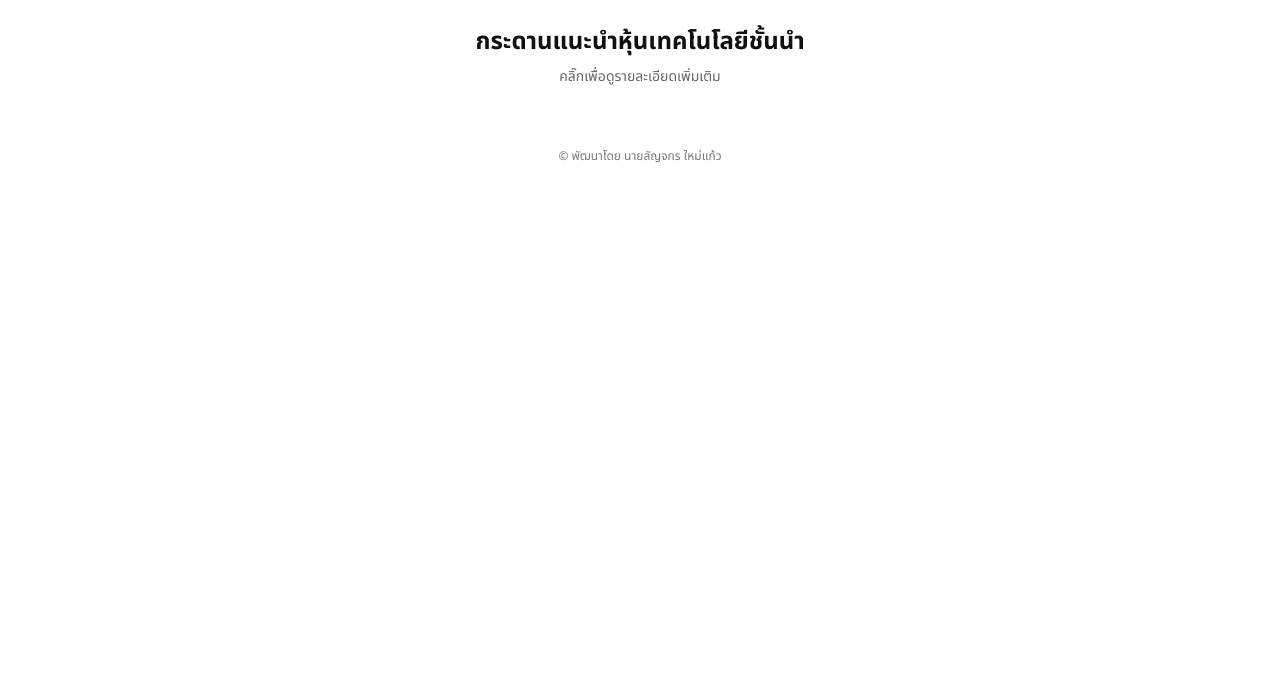
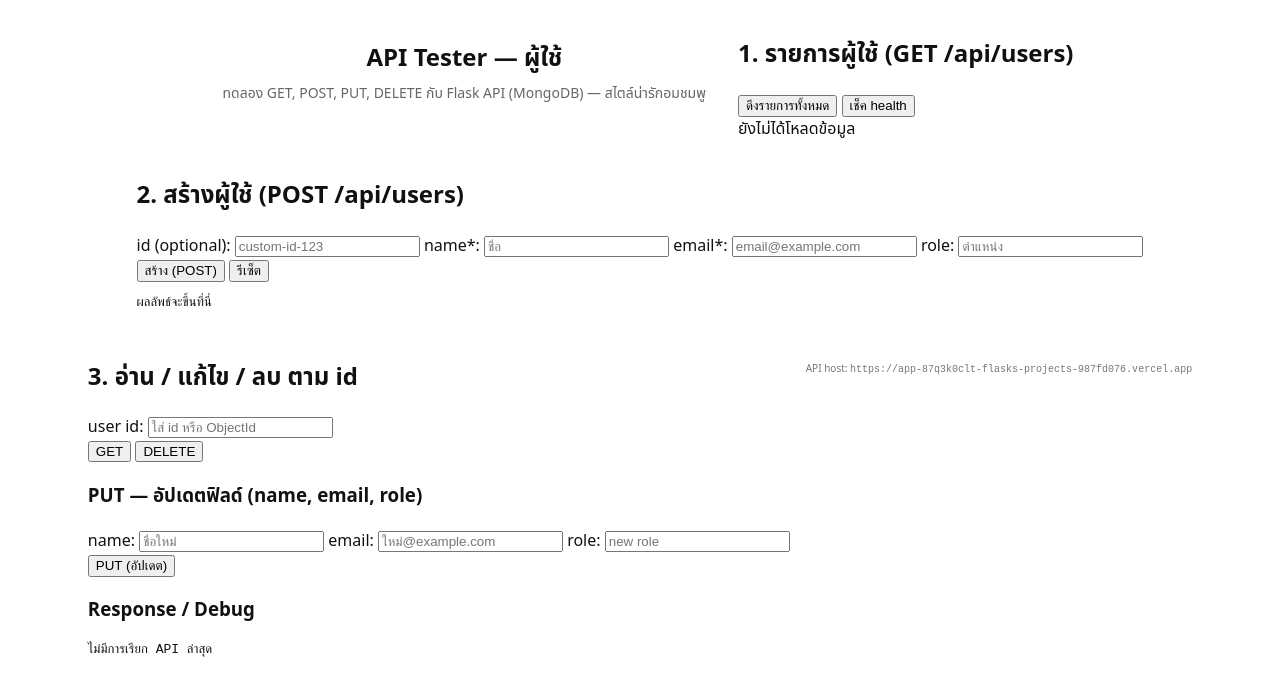
Before and after one commit to lanchakon-maikaeo/apptech, a plain HTML site: page index.html in a window 1280 px wide. Drawn offline with Linux system fonts and the light colour scheme.

Commit message:
Revamp index.html for API Tester functionality
Updated the HTML structure for the API Tester page, including new sections for user management and API interaction.

```diff
--- a/index.html
+++ b/index.html
@@ -1,38 +1,77 @@
-<!DOCTYPE html>
+<!doctype html>
 <html lang="th">
 <head>
-  <meta charset="utf-8">
-  <meta name="viewport" content="width=device-width, initial-scale=1">
-  <title>แนะนำหุ้น Tech</title>
-  <link rel="preconnect" href="https://fonts.googleapis.com">
-  <link rel="preconnect" href="https://fonts.gstatic.com" crossorigin>
-  <link href="https://fonts.googleapis.com/css2?family=Noto+Sans+Thai:wght@100..900&family=Sarabun:wght@400;500;600&display=swap" rel="stylesheet">
-  <link rel="stylesheet" href="styles.css">
+  <meta charset="utf-8" />
+  <meta name="viewport" content="width=device-width, initial-scale=1" />
+  <title>API Tester — ผู้ใช้ (Cute Pink)</title>
+  <link rel="stylesheet" href="styles.css" />
 </head>
 <body>
-  <header>
-    <h1>กระดานแนะนำหุ้นเทคโนโลยีชั้นนำ</h1>
-    <p>คลิ๊กเพื่อดูรายละเอียดเพิ่มเติม</p>
-  </header>
+  <main class="container">
+    <header>
+      <h1>API Tester — ผู้ใช้</h1>
+      <p class="subtitle">ทดลอง GET, POST, PUT, DELETE กับ Flask API (MongoDB) — สไตล์น่ารักอมชมพู</p>
+    </header>
 
-  <main id="companyList"></main>
+    <section class="panel">
+      <h2>1. รายการผู้ใช้ (GET /api/users)</h2>
+      <div class="row">
+        <button id="btn-refresh" class="btn">ดึงรายการทั้งหมด</button>
+        <button id="btn-health" class="btn ghost">เช็ค health</button>
+      </div>
+      <div id="users-area" class="list-area">ยังไม่ได้โหลดข้อมูล</div>
+    </section>
 
-  <div id="overlay" style="display: none;">
-    <article class="overlay-box">
-      <img id="overlayLogo" src="" alt="">
-      <h2 id="overlayTitle"></h2>
-      <p id="overlayDesc"></p>
-      <a id="overlayLink" href="#" target="_blank"> ดูกราฟ </a>
-      <button id="closeBtn"> ปิด </button>
-    </article>
-  </div>
+    <section class="panel">
+      <h2>2. สร้างผู้ใช้ (POST /api/users)</h2>
+      <form id="create-form" class="form">
+        <label>id (optional): <input name="id" placeholder="custom-id-123"></label>
+        <label>name*: <input name="name" required placeholder="ชื่อ"></label>
+        <label>email*: <input name="email" type="email" required placeholder="email@example.com"></label>
+        <label>role: <input name="role" placeholder="ตำแหน่ง"></label>
+        <div class="row">
+          <button type="submit" class="btn primary">สร้าง (POST)</button>
+          <button type="reset" class="btn ghost">รีเซ็ต</button>
+        </div>
+      </form>
+      <pre id="create-result" class="result">ผลลัพธ์จะขึ้นที่นี่</pre>
+    </section>
+
+    <section class="panel grid-2">
+      <div>
+        <h2>3. อ่าน / แก้ไข / ลบ ตาม id</h2>
+        <form id="id-ops-form" class="form-inline">
+          <label>user id: <input id="target-id" placeholder="ใส่ id หรือ ObjectId"></label>
+          <div class="row">
+            <button type="button" id="btn-get" class="btn">GET</button>
+            <button type="button" id="btn-delete" class="btn danger">DELETE</button>
+          </div>
+        </form>
+
+        <div class="update-block">
+          <h3>PUT — อัปเดตฟิลด์ (name, email, role)</h3>
+          <form id="update-form" class="form">
+            <label>name: <input name="name" placeholder="ชื่อใหม่"></label>
+            <label>email: <input name="email" type="email" placeholder="ใหม่@example.com"></label>
+            <label>role: <input name="role" placeholder="new role"></label>
+            <div class="row">
+              <button id="btn-put" class="btn">PUT (อัปเดต)</button>
+            </div>
+          </form>
+        </div>
+      </div>
+
+      <div>
+        <h3>Response / Debug</h3>
+        <pre id="debug" class="result">ไม่มีการเรียก API ล่าสุด</pre>
+      </div>
+    </section>
 
     <footer>
-        &copy; พัฒนาโดย นายลัญจกร  ใหม่แก้ว
+      <small>API host: <code id="api-host">https://app-87q3k0clt-flasks-projects-987fd076.vercel.app</code></small>
     </footer>
+  </main>
 
-    <script src="script.js"> </script>
-
-
+  <script src="scripts.js"></script>
 </body>
 </html>
```
